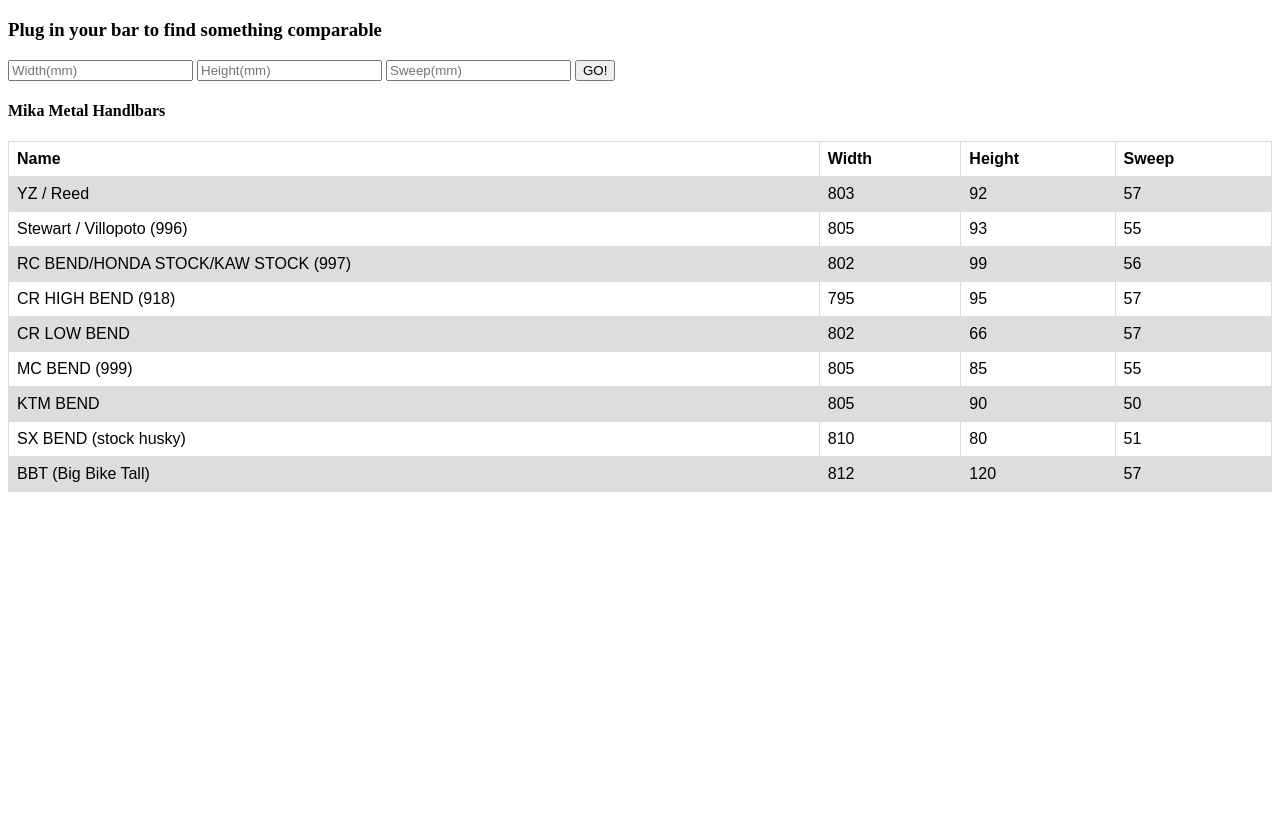
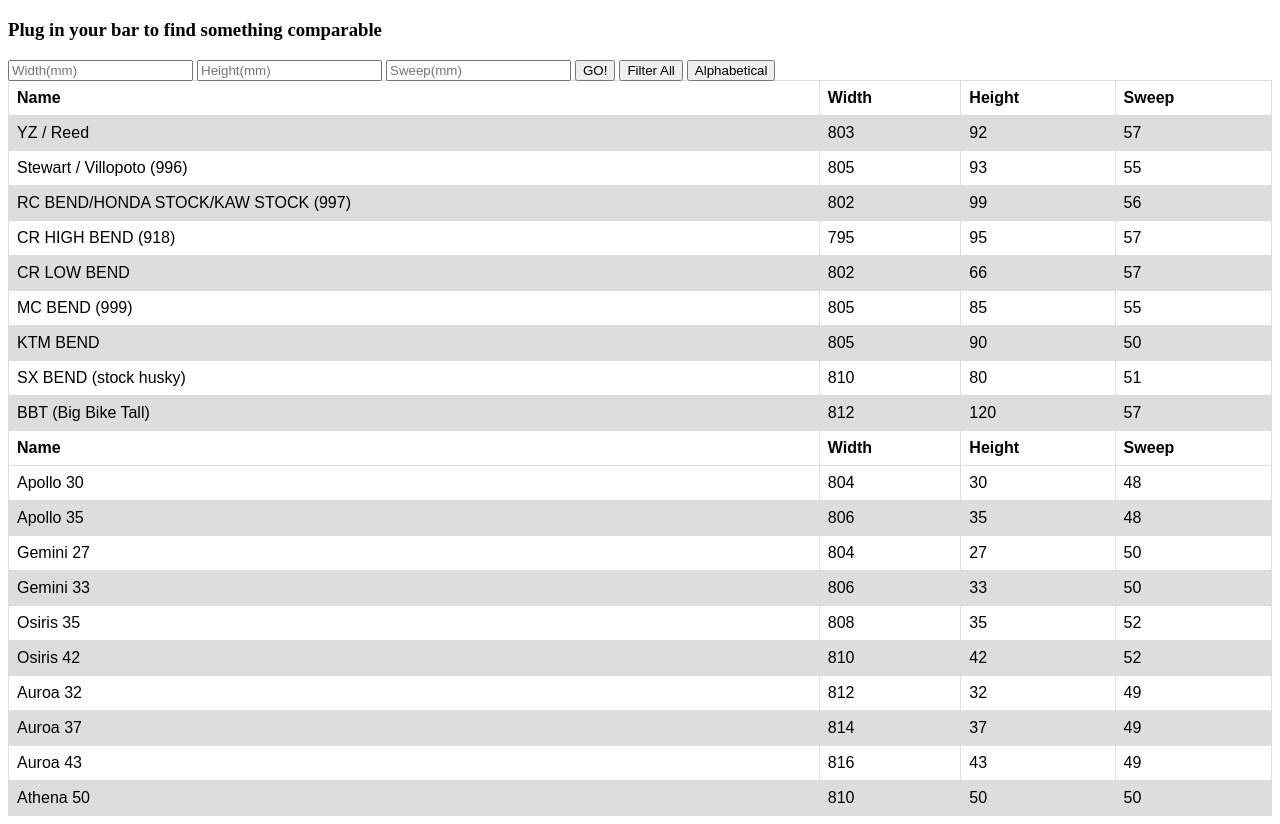
Before and after one commit to AaronCox73/HandlebarComparsion, a plain HTML site: page index.html in a window 1280 px wide. Shown: the part 61-885 px from the top of the page. Before the commit the page ends 800 px from the top, so only its background shows below. Drawn offline with Linux system fonts and the light colour scheme.

Commit message:
need to make findsimilarbar function work

```diff
--- a/index.html
+++ b/index.html
@@ -14,28 +14,17 @@
         <h1>Handlebar Finder</h1>
     </header>
     <h3>Plug in your bar to find something comparable</h3>
-    <input type="text" id="" name="" placeholder="Width(mm)">
-    <input type="text" id="" name="" placeholder="Height(mm)">
-    <input type="text" id="" name="" placeholder="Sweep(mm)">
-    <button>GO!</button>
-
-
-    <!-- <table id="">
-        <tr>
-            <th>Name</th>
-            <th>Width</th>
-            <th>Height</th>
-            <th>Sweep</th>
-        </tr>
-    </table> -->
+    <input type="text" id="widthBox" name="" placeholder="Width(mm)">
+    <input type="text" id="heightBox" name="" placeholder="Height(mm)">
+    <input type="text" id="sweepBox" name="" placeholder="Sweep(mm)">
+    <button id="goBtn">GO!</button>
+    <button id="filterBtn">Filter All</button>
+    <button id="alphaBtn">Alphabetical</button>
+    <!-- // drop down - filter by width, height, Sweep, Alphabetically(?), by brand -->
 
     <table id="myTable">
         <tr>
-            <h4>Mika Metal Handlbars</h4>
-            <th>Name</th>
-            <th>Width</th>
-            <th>Height</th>
-            <th>Sweep</th>
+
         </tr>
     </table>
 
--- a/main.js
+++ b/main.js
@@ -366,7 +366,7 @@ let renthal = [
         type: '7/8th'
     },
     {
-        name: ' RICKY JOHNSON / CR HIGH',
+        name: 'RICKY JOHNSON / CR HIGH',
         number: 918,
         width: 801,
         height: 99,
@@ -824,13 +824,52 @@ let mika = [
     }
 ]
 
-
+// selecting btn to set up click events
+let goBtn = document.getElementById('goBtn')
+let filterBtn = document.getElementById('filterBtn')
+let alphaBtn = document.getElementById('alphaBtn')
 // get a reference to the table node
 let myTableNode = document.getElementById('myTable')
 
+// get all handlebar regardless of brand
+let handlebars = (protaper.concat(renthal).concat(tusk).concat(phoneix.concat(astra).concat(ODI).concat(mika)))
+
+
+
+// sort things alphabetically
+
+// console.log(handlebars.sort(function (a, b) {
+//     if (a.name < b.name) {
+//         return -1
+//     }
+//     if (a.name > b.name) {
+//         return 1
+//     }
+//     return 0
+// }))
+
+
+
+function produceTable(handlebarBrand) {
+    // create header that has name of bar manufacturer
+
+    // create Table Header for each name / width / height / sweep
+    let nameTH = document.createElement('th')
+    nameTH.innerHTML = 'Name'
+    myTableNode.append(nameTH)
+    let widthTH = document.createElement('th')
+    widthTH.innerHTML = 'Width'
+    myTableNode.append(widthTH)
+    let heightTH = document.createElement('th')
+    heightTH.innerHTML = 'Height'
+    myTableNode.append(heightTH)
+    let sweepTH = document.createElement('th')
+    sweepTH.innerHTML = 'Sweep'
+    myTableNode.append(sweepTH)
+
 
     // process each entry in the data source
-mika.forEach(entry => {
+    handlebarBrand.forEach(entry => {
         let tr = document.createElement('tr')
 
         // process each field in the data entry
@@ -843,27 +882,39 @@ mika.forEach(entry => {
         }
         myTableNode.append(tr)
     })
+}
 
 
-
-// for loop to try
-// for (let i = 0; i < protaper.length; i++) {
-//     li.innerHTML = (JSON.stringify(protaper[i]))
-//     document.body.appendChild(li.cloneNode(true))
-//     console.log(protaper[i])
-// }
+produceTable(mika)
+produceTable(astra)
 
 
-// // foreach method
-// phoneix.forEach(handlebar => console.log(handlebar))
+//set up button to run search function
+filterBtn.addEventListener('click', function () { produceTable(handlebars) })
 
 
+function findSimilarBar() {
+    // select boxes
+    let widthBox = document.getElementById('widthBox')
+    let heightBox = document.getElementById('heightBox')
+    let sweepBox = document.getElementById('sweepBox')
 
-// for of loop to try
-// for (let handlebar of tusk) {
-//     console.log(td.innerHTML = `${handlebar.name}`)
-//     // document.body.appendChild(td.cloneNode(true))
-//     console.log((JSON.stringify(handlebar.width)))
-//     console.log((JSON.stringify(handlebar.height)))
-//     console.log((JSON.stringify(handlebar.sweep)))
-// }
+    // select the value within the boxes
+    widthBox.addEventListener('keyup', function (e) {
+        console.log(this.value)
+    })
+    heightBox.addEventListener('keyup', function (e) {
+        console.log(this.value)
+    })
+    sweepBox.addEventListener('keyup', function (e) {
+        console.log(this.value)
+    })
+
+    // make if statement if number is within 2 mil
+    // of inputs produce a table with these handlebars
+    //if widthBox.value is === entry key (?) +2 or -2
+
+    //when go is clicked it produces new table with similar handlebars .filter?
+}
+
+findSimilarBar()
```
Lines whose indentation alone changed are shown as unchanged.
